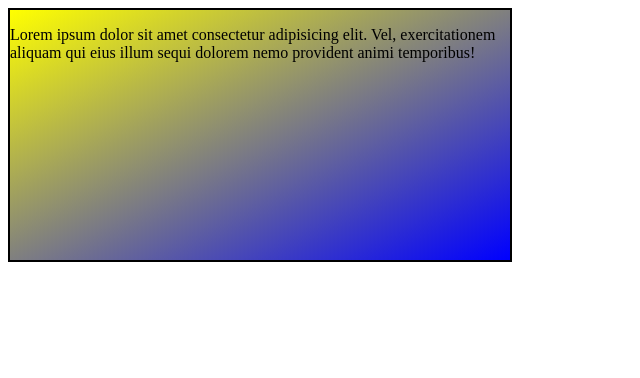
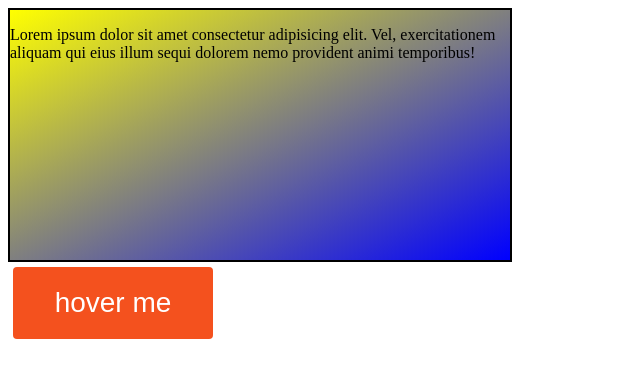
Before and after one commit to poloziukvlad/CSS-hw-015, a plain HTML site: page index.html in a window 1280 px wide. Shown: the whole page, without its empty margins (0-640 px from the left). Drawn offline with Linux system fonts and the light colour scheme.

Commit message:
added button

```diff
--- a/index.html
+++ b/index.html
@@ -10,5 +10,6 @@
     <div class="box">
         <p>Lorem ipsum dolor sit amet consectetur adipisicing elit. Vel, exercitationem aliquam qui eius illum sequi dolorem nemo provident animi temporibus!</p>
     </div>
+    <button class="button"><span>hover me</span></button>
 </body>
 </html>
--- a/styles.css
+++ b/styles.css
@@ -10,3 +10,42 @@
     width: 1000px;
     height: 500px;
 }
+
+.button {
+    border-radius: 4px;
+    background-color: #f4511e;
+    border: none;
+    color: #FFFFFF;
+    text-align: center;
+    font-size: 28px;
+    padding: 20px;
+    width: 200px;
+    transition: all 0.5s;
+    cursor: pointer;
+    margin: 5px;
+  }
+
+  .button span {
+    cursor: pointer;
+    display: inline-block;
+    position: relative;
+    transition: 0.5s;
+  }
+
+  .button span:after {
+    content: '\00bb';
+    position: absolute;
+    opacity: 0;
+    top: 0;
+    right: -20px;
+    transition: 0.5s;
+  }
+
+  .button:hover span {
+    padding-right: 25px;
+  }
+
+  .button:hover span:after {
+    opacity: 1;
+    right: 0;
+  }
```
